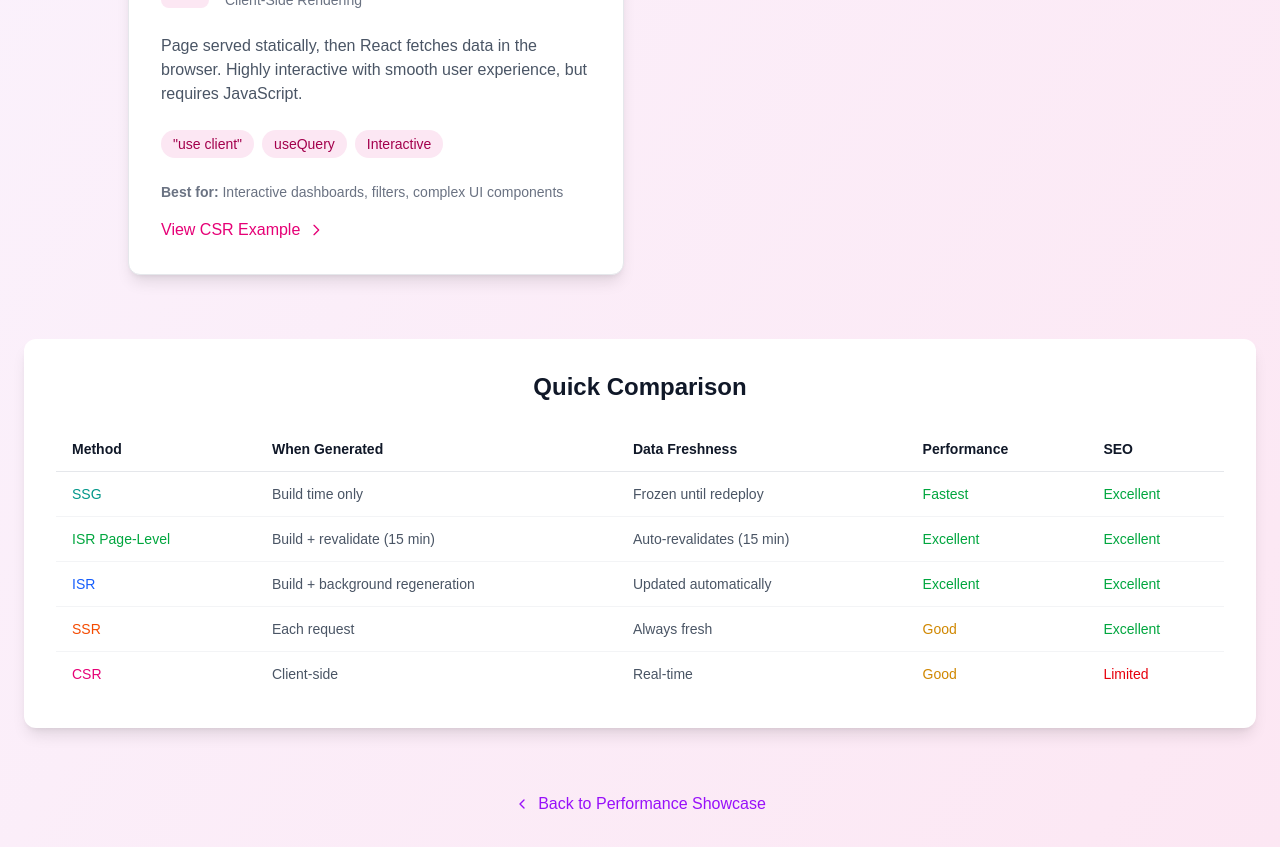
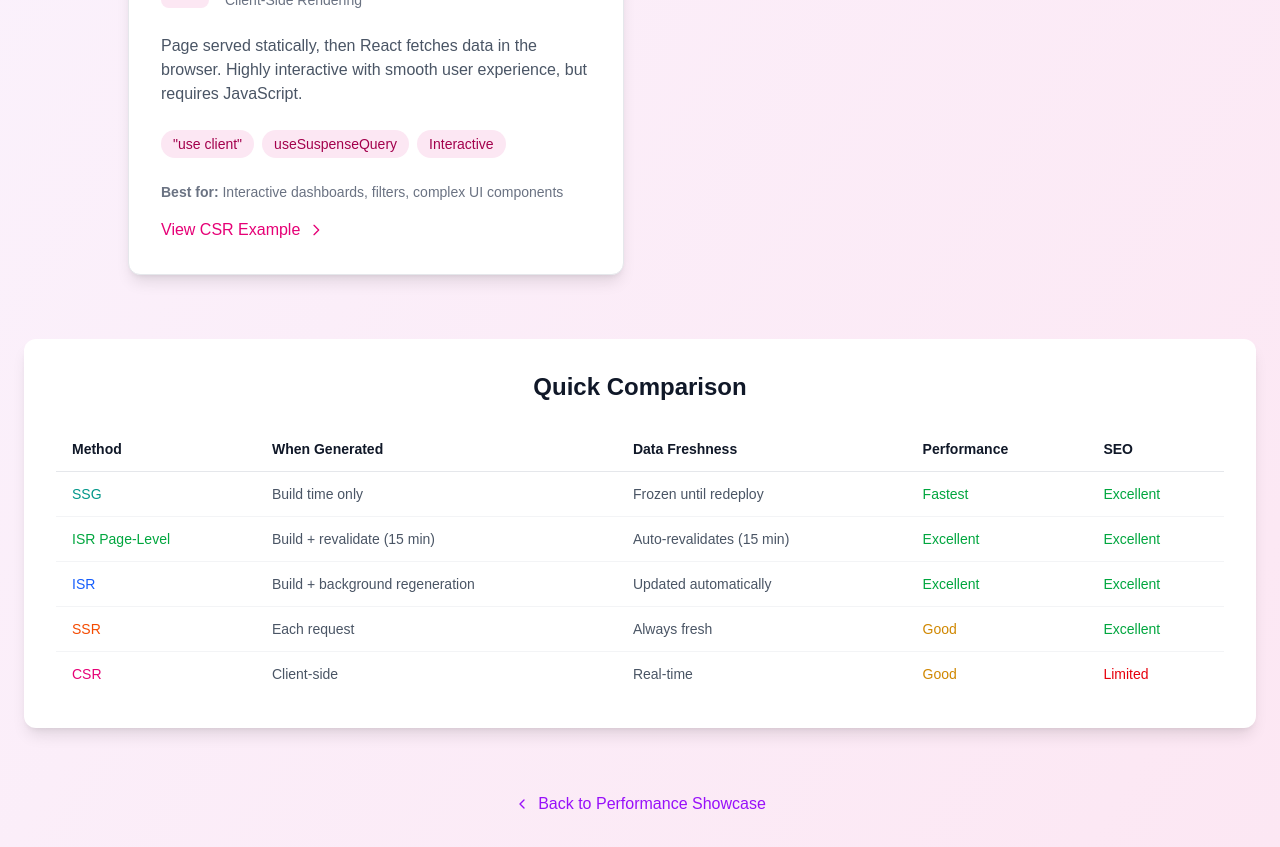
Before and after one commit to kiki-le-singe/nextjs-perf-showcase, a Next.js app: page /rendering-methods in a window 1280 px wide. Shown: the part 1220-2067 px from the top of the page. Built offline with nearby package versions, Linux system fonts and the light colour scheme.

Commit message:
Update badge label to useSuspenseQuery

```diff
--- a/src/app/rendering-methods/page.tsx
+++ b/src/app/rendering-methods/page.tsx
@@ -309,7 +309,7 @@ export default function RenderingMethodsPage() {
                   "use client"
                 </span>
                 <span className="px-3 py-1 bg-pink-100 text-pink-800 text-sm rounded-full">
-                  useQuery
+                  useSuspenseQuery
                 </span>
                 <span className="px-3 py-1 bg-pink-100 text-pink-800 text-sm rounded-full">
                   Interactive
```
